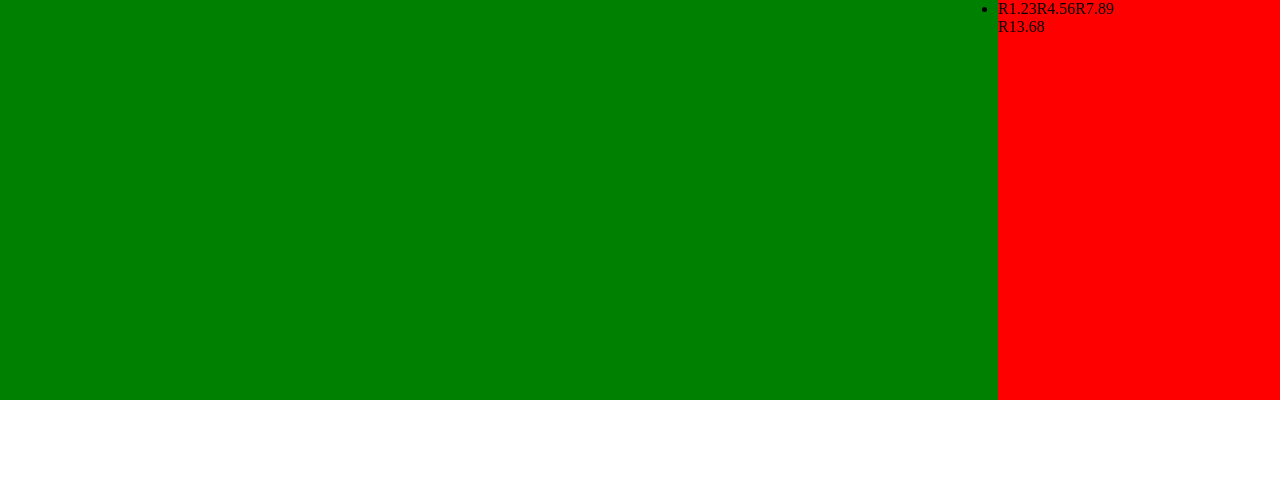
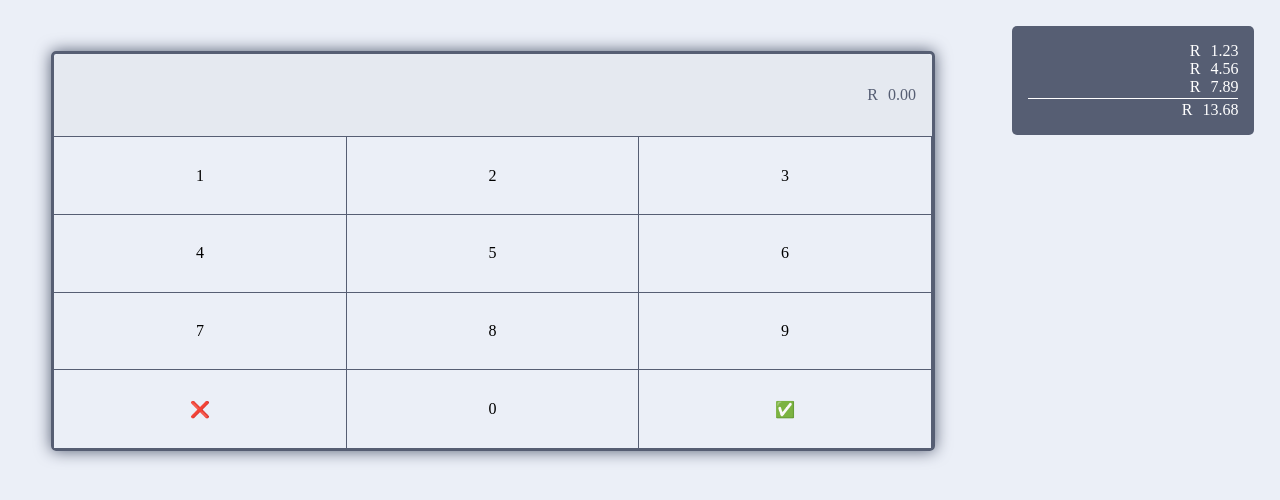
Before and after one commit to S3ak/Yoco-technical-test, a React (Create React App) app: page / in a window 1280 px wide. Shown: the top 500 px of the page. Built offline with nearby package versions, Linux system fonts and the light colour scheme.

Commit message:
Style app components

```diff
--- a/src/App.js
+++ b/src/App.js
@@ -1,33 +1,57 @@
 import React from "react";
 import "./App.scss";
+
+import CurrencySymbol from "./components/CurrencySymbol/index";
 
 function App() {
   return (
     <div className="l-app">
       <article className="l-app_col--first">
         <div className="c-cal">
-          <div className="c-cal_display" />
-          <div className="c-cal_display" />
+          <div className="c-cal_display">
+            <CurrencySymbol />
+            <div className="c-display_value">0.00</div>
+          </div>
+
+          <div className="c-cal_keypad">
+            <div className="c-keypad_digit c-keypad_digit--1">1</div>
+            <div className="c-keypad_digit c-keypad_digit--2">2</div>
+            <div className="c-keypad_digit c-keypad_digit--3">3</div>
+            <div className="c-keypad_digit c-keypad_digit--4">4</div>
+            <div className="c-keypad_digit c-keypad_digit--5">5</div>
+            <div className="c-keypad_digit c-keypad_digit--6">6</div>
+            <div className="c-keypad_digit c-keypad_digit--7">7</div>
+            <div className="c-keypad_digit c-keypad_digit--8">8</div>
+            <div className="c-keypad_digit c-keypad_digit--9">9</div>
+            <div className="c-keypad_digit c-keypad_digit--cancel">❌</div>
+            <div className="c-keypad_digit c-keypad_digit--0">0</div>
+            <div className="c-keypad_digit c-keypad_digit--accept">✅</div>
+          </div>
         </div>
       </article>
 
-      <div className="l-app_col--last">
-        <div className="c-charge-list-container">
-          <div className="c-charge-list">
-            <ul>
-              <li>
-                <span>R1.23</span>
-                <span>R4.56</span>
-                <span>R7.89</span>
-              </li>
-            </ul>
-          </div>
+      <div className="l-app_col--last c-charge-list">
+        <div className="c-charge-section_container">
+          <ul className="c-charge-section_list">
+            <li>
+              <CurrencySymbol />
+              <span>1.23</span>
+            </li>
+            <li>
+              <CurrencySymbol />
+              <span>4.56</span>
+            </li>
+            <li>
+              <CurrencySymbol />
+              <span>7.89</span>
+            </li>
+          </ul>
 
-          <hr className="c-charge_divider" />
+          <div className="c-charge-section_divider" />
 
-          <div className="c-charge-total">
-            <span className="currency-symbol">R</span>
-            <span className="amount">13.68</span>
+          <div className="c-charge-section_total">
+            <CurrencySymbol />
+            <span className="a-amount">13.68</span>
           </div>
         </div>
       </div>
--- a/src/App.scss
+++ b/src/App.scss
@@ -1,15 +1,17 @@
 :root {
   --main-bg-color: #ebeff7;
+  --main-bg-color-alt: #e5e9f0;
   --border-color: #565e73;
-  --al-bg-color: 565e73;
+  --bg-color-inverse: #565e73;
   --text-color: #6d6360;
   --text-alt-color: #2e3b64;
-  --font-family: "Helvetica, Arial, sans-serif";
+  --font-family: '"Helvetica Neue", Helvetica, Arial, sans-serif';
   --font-family-heading: "monanco, Helvetica, Arial, sans-serif";
   --font-size-base: 14px;
   --font-size-l1: 16px;
   --font-size-l2: 20px;
   --font-size-l3: 32px;
+  --white-color: #fff;
 }
 
 * {
@@ -29,10 +31,12 @@ body {
   height: 100%;
   overflow-x: hidden;
   font-family: var(--font-family);
+  background: var(--main-bg-color);
 }
 
 .l-app {
   display: flex;
+  flex-wrap: wrap;
 
   &_col {
     flex: 1 1 auto;
@@ -40,38 +44,90 @@ body {
 
   &_col--first {
     flex: 1 1 65%;
+    // @design Why have a minimum instead of a ratio?
     min-width: 400px;
-    background: green;
   }
 
   &_col--last {
     flex: 1 1 auto;
     min-width: 220px;
-    background: red;
   }
 }
 
 .c-cal {
   min-width: 400px;
   height: 400px;
+  border: 3px solid var(--bg-color-inverse);
+  border-radius: 5px;
+  box-shadow: 0 0 16px var(--bg-color-inverse);
+  display: flex;
+  flex-direction: column;
+  margin: 4vw;
 
   &_display {
+    flex: 0 0 auto;
+    border-radius: 5px 5px 0 0;
+    width: 100%;
+    padding: 32px 16px;
+    text-align: right;
+    color: var(--bg-color-inverse);
+    background: var(--main-bg-color-alt);
+    display: flex;
+    justify-content: flex-end;
+  }
+
+  &_keypad {
+    flex: 1 0 auto;
+    display: flex;
+    flex-wrap: wrap;
   }
 }
 
-.c-charge-list {
+.c-keypad_digit {
+  flex: 1 1 calc(100% / 3);
+  display: flex;
+  justify-content: center;
+  align-items: center;
+  background: var(--main-bg-color);
+  border-top: 1px solid var(--bg-color-inverse);
+  border-right: 1px solid var(--bg-color-inverse);
+
+  & {
+  }
+}
+
+.c-charge-section {
   &_container {
+    background: var(--bg-color-inverse);
+    border-radius: 5px;
+    margin: 2vw;
+    padding: 16px;
+    color: var(--white-color);
   }
 
   &_list {
+    list-style-type: none;
+    margin: 0;
+    padding: 0;
+    font-size: 16px;
+    font-display: var(--font-family-heading);
+    text-align: right;
+
+    li {
+      width: 100%;
+    }
   }
 
-  &_diver {
+  &_divider {
+    margin: 2px 0;
+    height: 1px;
+    background: var(--white-color);
+  }
+
+  &_total {
+    text-align: right;
   }
 }
 
-.c-currency-symbol {
+.a-amount {
 }
-
-.c-amount {
-}
--- /dev/null
+++ b/src/components/CurrencySymbol/index.js
@@ -0,0 +1,8 @@
+import React from "react";
+
+import "./style.scss";
+
+export default function CurrencySymbol() {
+  // TODO: Use browser intl api to get real currency code
+  return <span className="a-currency-symbol">R</span>;
+}
--- /dev/null
+++ b/src/components/CurrencySymbol/style.scss
@@ -0,0 +1,3 @@
+.a-currency-symbol {
+  margin-right: 10px;
+}
```
